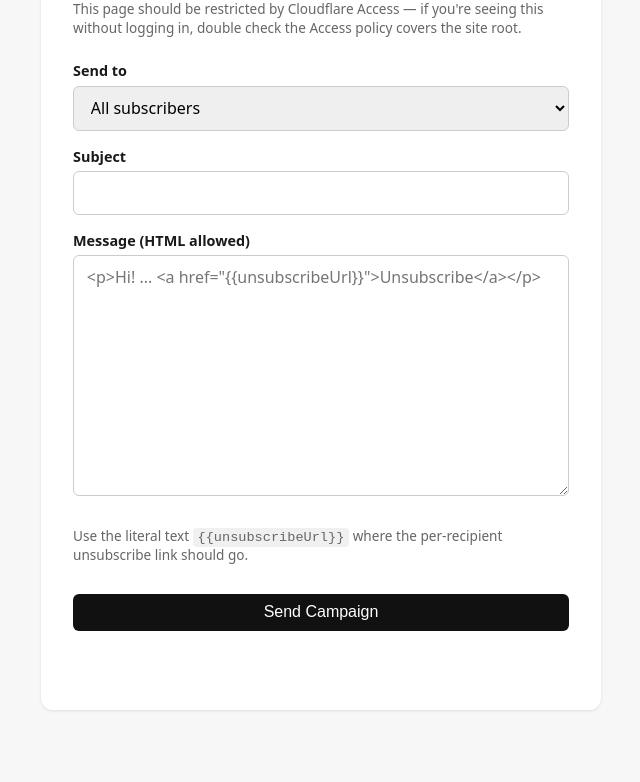
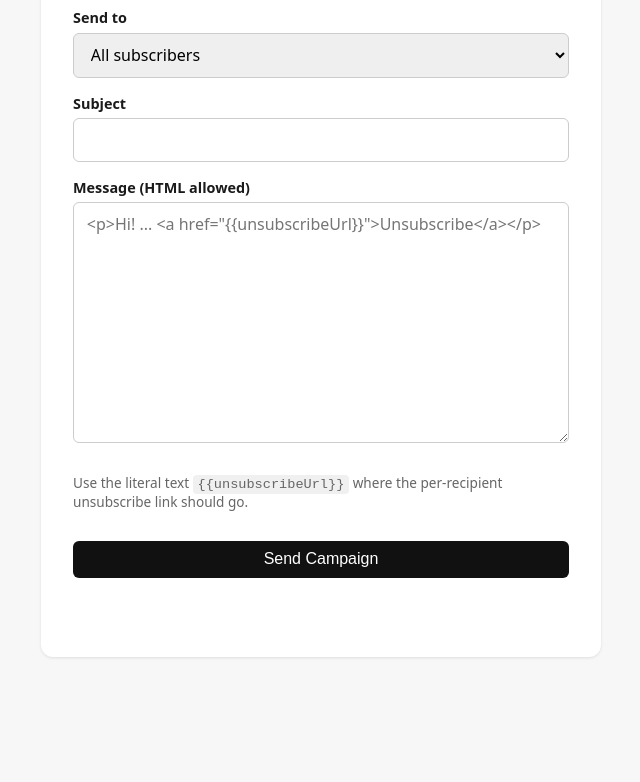
Before and after one commit to aweil13/bulk-email-tool, a website built with Vite: page frontend/index.html in a window 1280 px wide. Shown: the part 151-933 px from the top of the page, without its empty margins (319-959 px from the left). After the commit the page ends 880 px from the top, so only its background shows below. Built offline with nearby package versions, Linux system fonts and the light colour scheme; no server answers.

Commit message:
Remove unnecessary message from page

```diff
--- a/frontend/index.html
+++ b/frontend/index.html
@@ -11,9 +11,6 @@
     <main class="card admin-card">
       <h1>Compose Campaign</h1>
       <p class="hint">
-        This page should be restricted by Cloudflare Access — if you're
-        seeing this without logging in, double check the Access policy
-        covers the site root.
       </p>
       <form id="campaign-form">
         <label>
```
